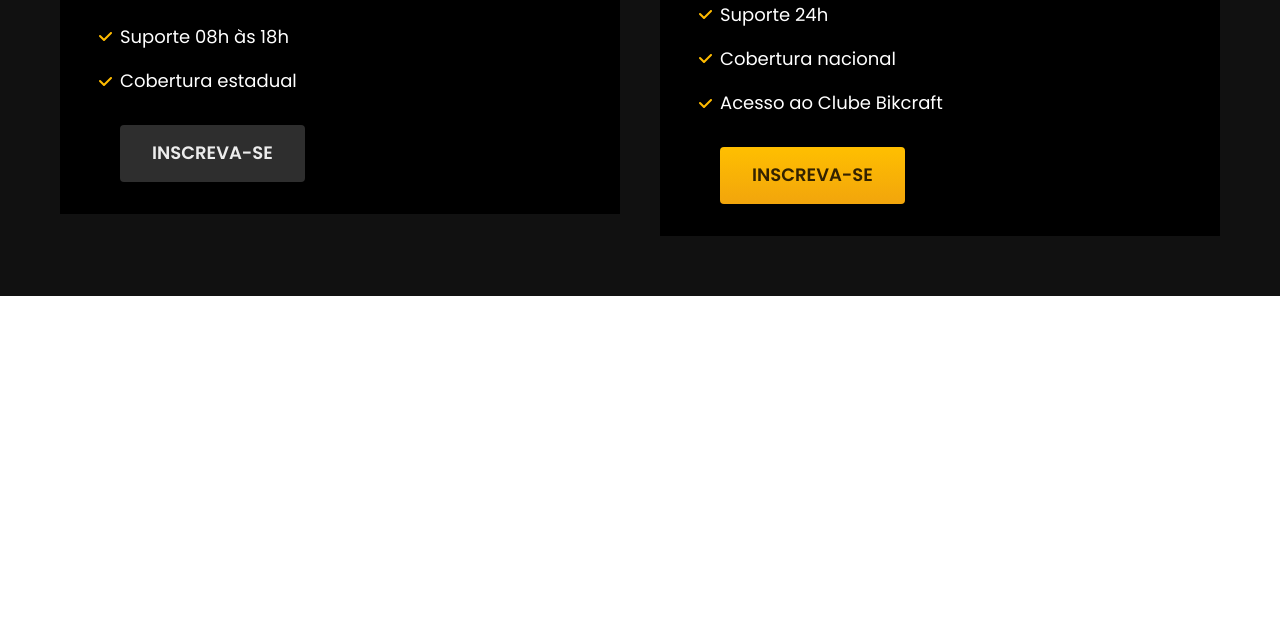
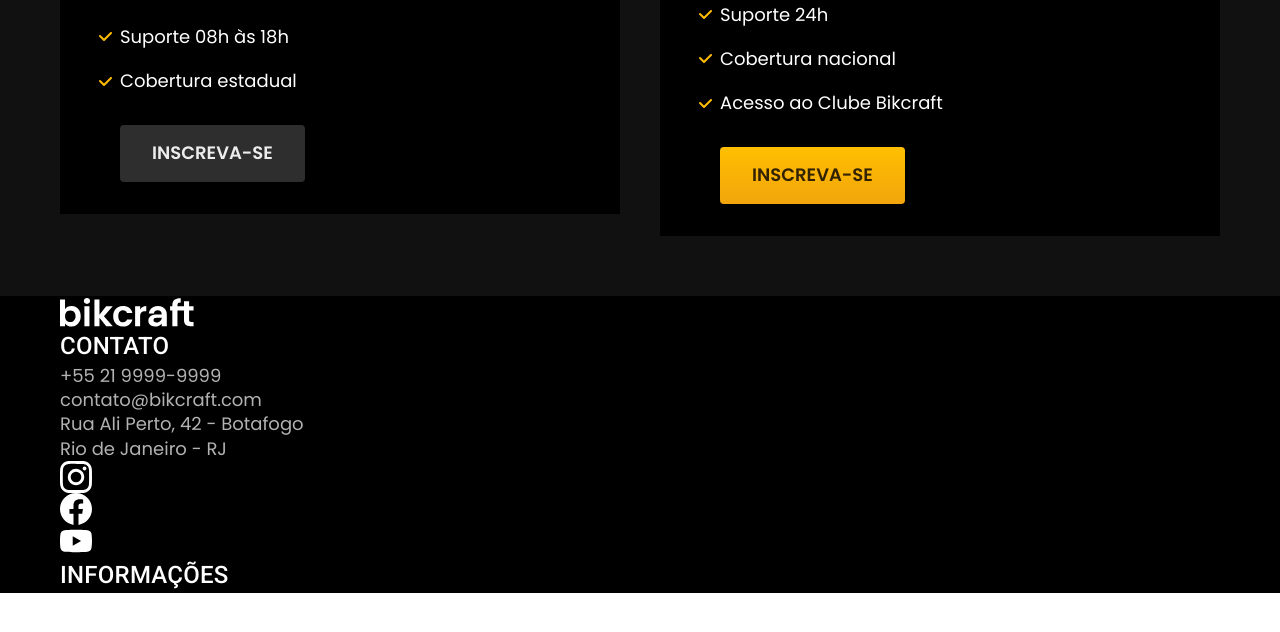
Before and after one commit to luanproject/exerciciofinal-html, a plain HTML site: page index.html in a window 1280 px wide. Shown: the part 4135-4767 px from the top of the page. Drawn offline with Linux system fonts and the light colour scheme.

Commit message:
inic footer

```diff
--- /dev/null
+++ b/css/global/footer.css
@@ -0,0 +1,3 @@
+.footer-bg {
+  background-color: var(--cor-12);
+}
--- a/css/style.css
+++ b/css/style.css
@@ -3,6 +3,7 @@
 @import "./utilidades/cores.css";
 
 @import "./global/header.css";
+@import "./global/footer.css";
 
 /* botao */
 @import "./utilidades/componentes.css";
--- a/index.html
+++ b/index.html
@@ -165,11 +165,44 @@
         </ul>
         <a class="botao" href="./orcamento.html">Inscreva-se</a>
       </div>
-
     </div>
-
   </article>
 
+  <!-- footer -->
+  <footer class="footer-bg">
+    <div class="footer container">
+      <img src="./img/bikcraft.svg" alt="Bikcraft">
+      <div class="footer-contato">
+        <h3 class="font-2-l-b cor-0">Contato</h3>
+        <ul class="cor-5 font-2-m">
+          <li><a href="tel:+552199999999">+55 21 9999-9999</a></li>
+          <li><a href="mailto:contato@bikcraft.com">contato@bikcraft.com</a></li>
+          <li>Rua Ali Perto, 42 - Botafogo</li>
+          <li>Rio de Janeiro - RJ</li>
+        </ul>
+        <div class="footer-redes">
+          <a href="./">
+            <img src="./img/redes/instagram.svg" alt="Instagram">
+          </a>
+          <a href="./">
+            <img src="./img/redes/facebook.svg" alt="Facebook">
+          </a>
+          <a href="./">
+            <img src="./img/redes/youtube.svg" alt="YouTube">
+        </div>
+      </div>
+      <div class="footer-informacoes">
+        <h3 class="font-2-l-b cor-0">Informações</h3>
+        <nav>
+          <ul>
+            <li>
+
+            </li>
+          </ul>
+        </nav>
+      </div>
+    </div>
+  </footer>
 
 </body>
 
```
